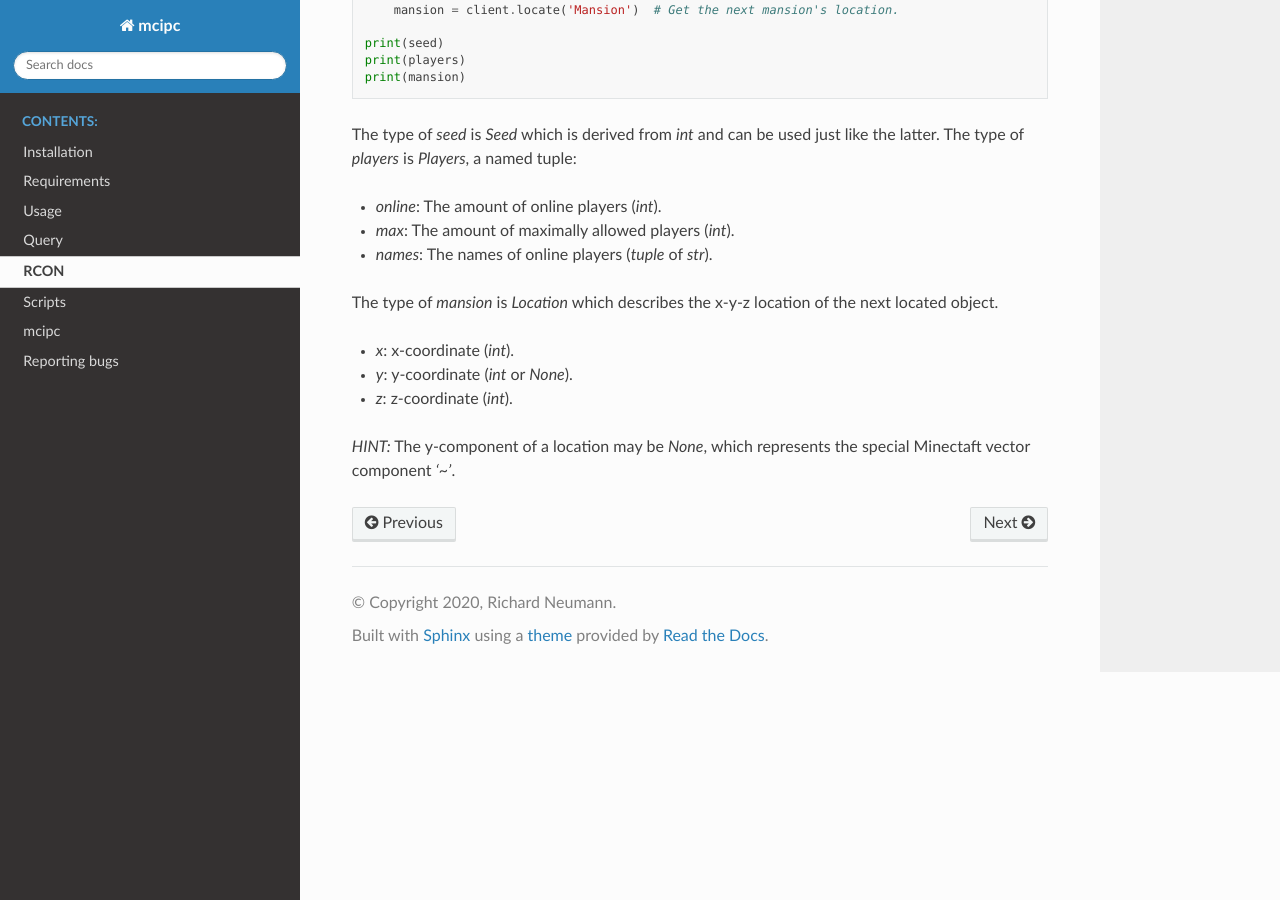
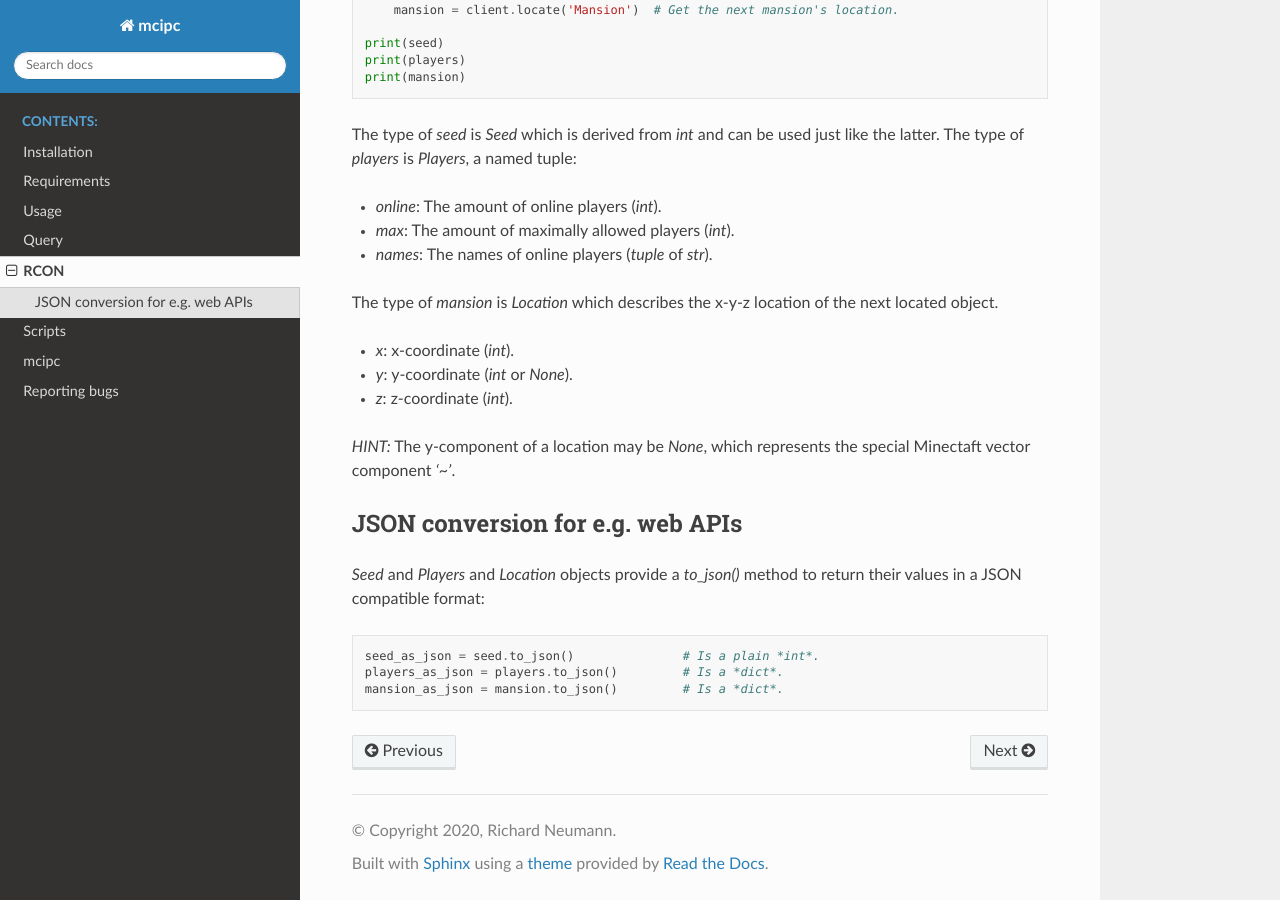
Before and after one commit to conqp/mcipc, a Sphinx documentation site: the page built from docs/source/rcon.rst, in a window 1280 px wide and 900 px high, scrolled down 613 px. Built offline with Sphinx 7.4.7 and the Read the Docs theme 2.0.0, drawn with Linux system fonts in a browser that asks for light colours; pages that are not in the unit, such as notebooks, are missing from menus.

Commit message:
Added JSON conversion hints.

```diff
--- a/docs/source/rcon.rst
+++ b/docs/source/rcon.rst
@@ -42,3 +42,14 @@ The type of `mansion` is `Location` which describes the x-y-z location of the ne
 * `z`: z-coordinate (`int`).
 
 *HINT:* The y-component of a location may be `None`, which represents the special Minectaft vector component `'~'`.
+
+JSON conversion for e.g. web APIs
+---------------------------------
+
+*Seed* and *Players* and *Location* objects provide a *to_json()* method to return their values in a JSON compatible format:
+
+.. code-block:: python
+
+    seed_as_json = seed.to_json()		# Is a plain *int*.
+    players_as_json = players.to_json() 	# Is a *dict*.
+    mansion_as_json = mansion.to_json() 	# Is a *dict*.
```
Also changed, not shown: docs/source/query.rst (+10 -0 lines).
